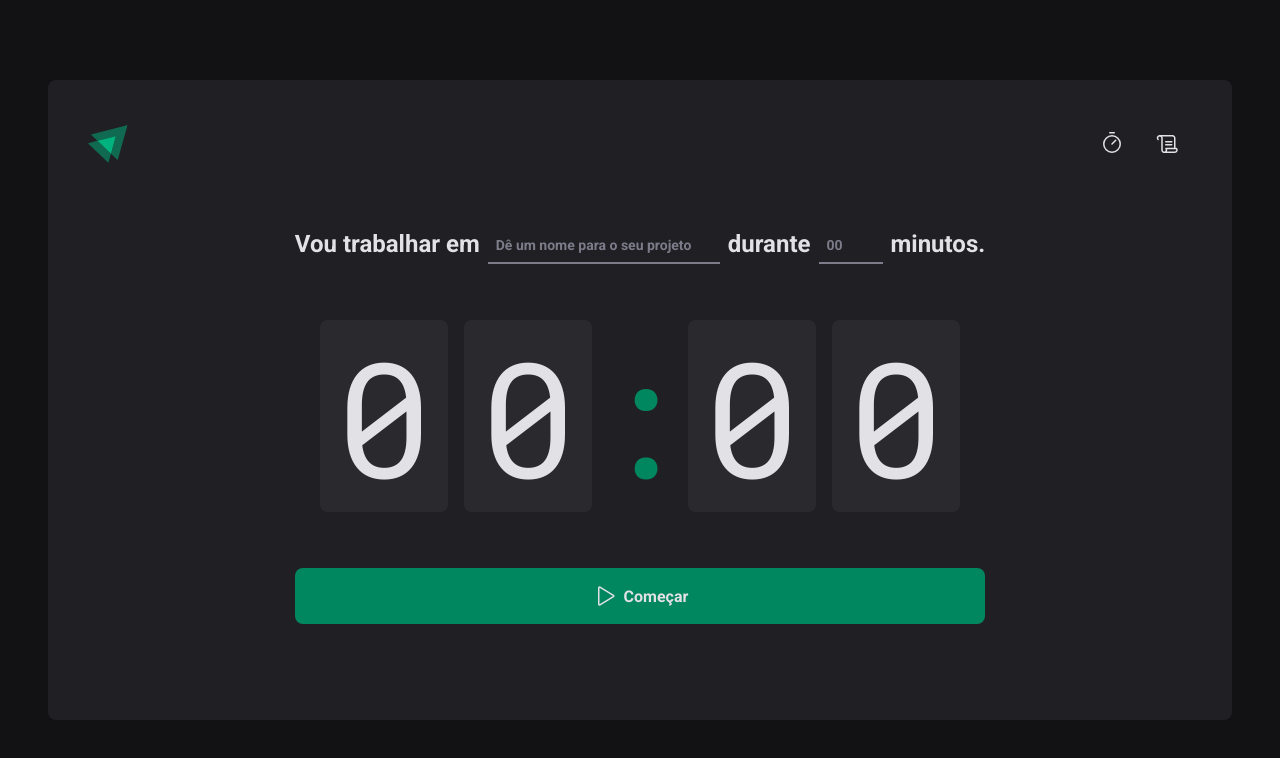
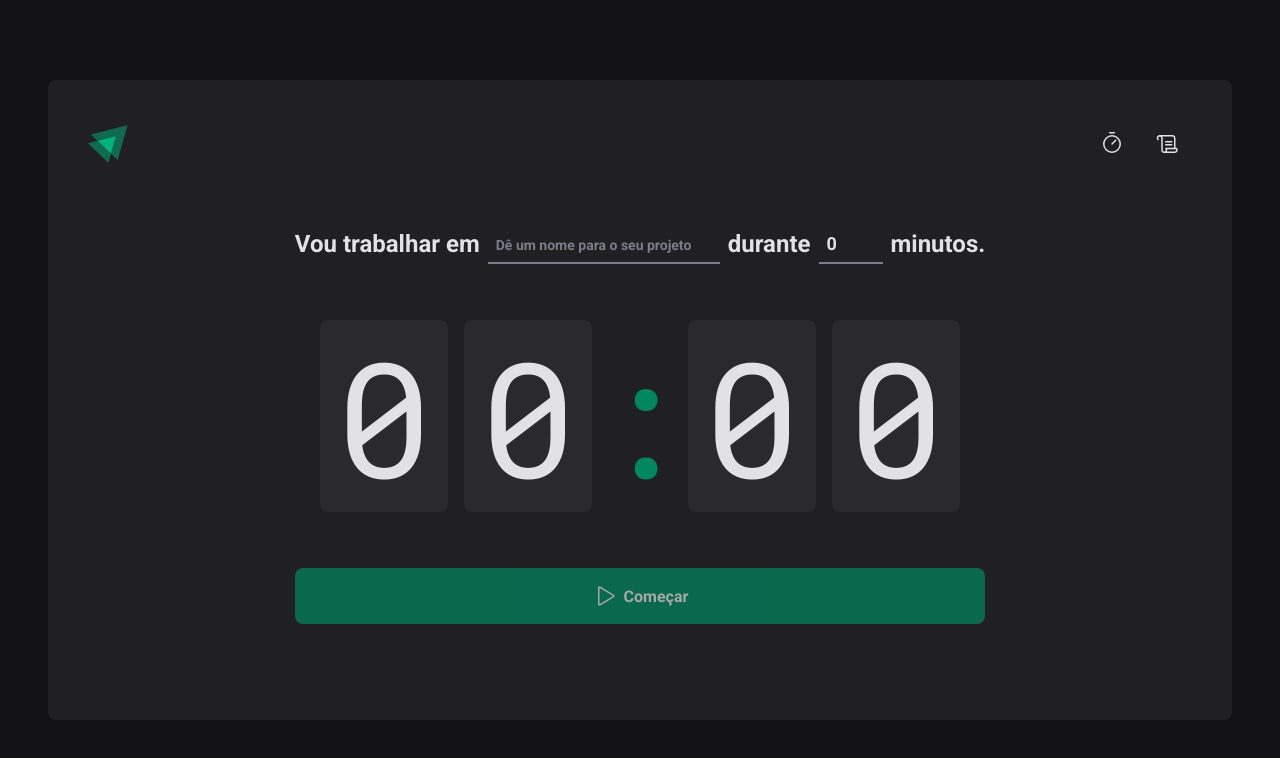
Before and after one commit to joaohenriquefernandes/ignite-timer, a React (Vite) app: page / in a window 1280 px wide. Shown: the top 758 px of the page. Built offline with nearby package versions, Linux system fonts and the light colour scheme.

Commit message:
feat: integrate the form with the typescript

```diff
--- a/package.json
+++ b/package.json
@@ -11,11 +11,14 @@
     "prepare": "husky install"
   },
   "dependencies": {
+    "@hookform/resolvers": "^3.7.0",
     "phosphor-react": "^1.4.1",
     "react": "^18.2.0",
     "react-dom": "^18.2.0",
+    "react-hook-form": "^7.52.1",
     "react-router-dom": "^6.24.0",
-    "styled-components": "^6.1.11"
+    "styled-components": "^6.1.11",
+    "zod": "^3.23.8"
   },
   "devDependencies": {
     "@commitlint/cli": "^18.4.4",
--- a/src/pages/Home/index.tsx
+++ b/src/pages/Home/index.tsx
@@ -1,6 +1,9 @@
 /* eslint-disable jsx-a11y/label-has-associated-control */
 /* eslint-disable jsx-a11y/control-has-associated-label */
+import { zodResolver } from '@hookform/resolvers/zod';
 import { Play } from 'phosphor-react';
+import { useForm } from 'react-hook-form';
+import * as zod from 'zod';
 
 import {
   CountdownContainer,
@@ -12,10 +15,35 @@ import {
   TaskInput,
 } from './styles';
 
+const newCycleFormValidationSchema = zod.z.object({
+  task: zod.z.string().min(1, 'Informe a tarefa'),
+  minutesAmount: zod.z
+    .number()
+    .min(5, 'O ciclo precisa ser no mínimo 5 minutos.')
+    .max(60, 'O ciclo precisa ser no máximo 60 minutos.'),
+});
+
+type INewCycleFormData = zod.infer<typeof newCycleFormValidationSchema>;
+
 export function Home() {
+  const { register, handleSubmit, watch, reset } = useForm<INewCycleFormData>({
+    resolver: zodResolver(newCycleFormValidationSchema),
+    defaultValues: {
+      task: '',
+      minutesAmount: 0,
+    },
+  });
+
+  function handleCreateNewCycle(data: INewCycleFormData) {
+    console.log(data);
+    reset();
+  }
+
+  const task = watch('task');
+
   return (
     <HomeContainer>
-      <form action="">
+      <form onSubmit={handleSubmit(handleCreateNewCycle)} action="">
         <FormContainer>
           <label htmlFor="task">Vou trabalhar em</label>
           <TaskInput
@@ -23,7 +51,9 @@ export function Home() {
             id="task"
             placeholder="Dê um nome para o seu projeto"
             list="task-suggestions"
+            {...register('task')}
           />
+
           <datalist id="task-suggestions">
             <option value="Projeto 1" />
             <option value="Projeto 2" />
@@ -38,6 +68,7 @@ export function Home() {
             step={5}
             min={5}
             max={60}
+            {...register('minutesAmount', { valueAsNumber: true })}
           />
           <span>minutos.</span>
         </FormContainer>
@@ -50,7 +81,7 @@ export function Home() {
           <span>0</span>
         </CountdownContainer>
 
-        <StartCountdownButton type="submit">
+        <StartCountdownButton disabled={!task} type="submit">
           <Play size={24} />
           Começar
         </StartCountdownButton>
```
Also changed, not shown: 1 other file (tests, documents, lock files or other folders).
